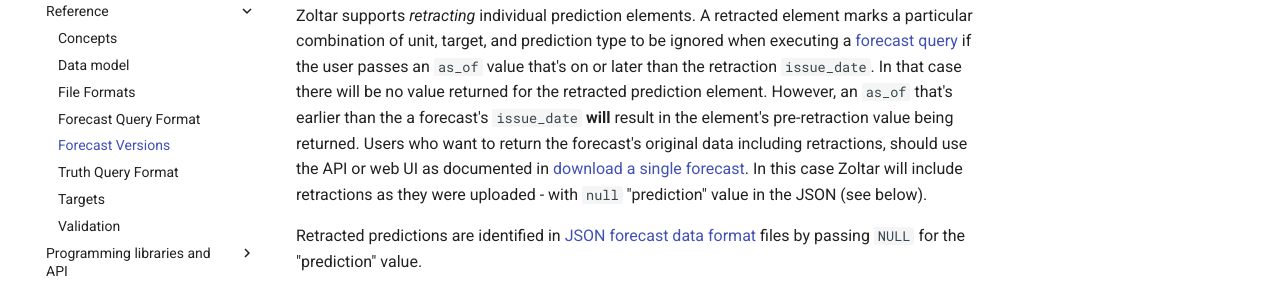
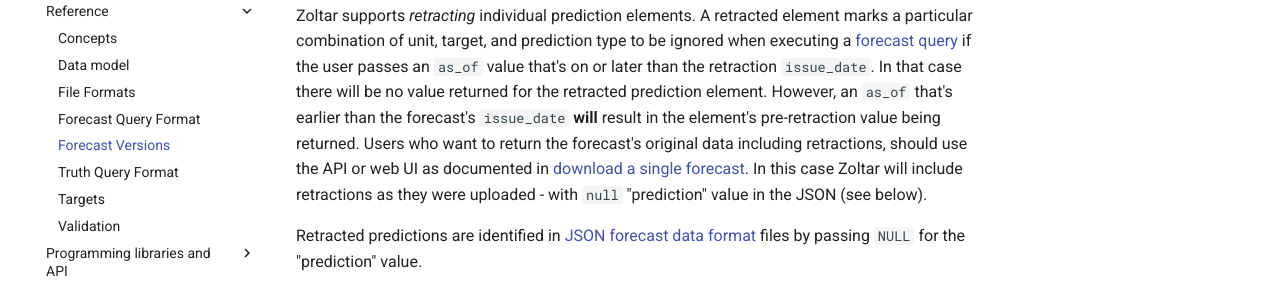
Before and after one commit to reichlab/docs.zoltardata, an MkDocs documentation site: the page built from docs/ForecastVersions.md, in a window 1280 px wide and 900 px high, scrolled down 669 px. Shown: the part 178-468 px from the top of the window. Built offline with MkDocs 1.6.1 and Material for MkDocs 9.7.7, drawn with Linux system fonts in a browser that asks for light colours.

```diff
--- a/docs/ForecastVersions.md
+++ b/docs/ForecastVersions.md
@@ -19,7 +19,7 @@ This means we require forecasts to be uploaded in `issue_date` order. If you nee
 
 # Retracted predictions
 
-Zoltar supports _retracting_ individual prediction elements. A retracted element marks a particular combination of unit, target, and prediction type to be ignored when executing a [forecast query](ForecastQueryFormat.md) if the user passes an `as_of` value that's on or later than the retraction `issue_date`. In that case there will be no value returned for the retracted prediction element. However, an `as_of` that's earlier than the a forecast's `issue_date` **will** result in the element's pre-retraction value being returned. Users who want to return the forecast's original data including retractions, should use the API or web UI as documented in [download a single forecast](Forecasts.md#download-a-single-forecast). In this case Zoltar will include retractions as they were uploaded - with `null` "prediction" value in the JSON (see below).
+Zoltar supports _retracting_ individual prediction elements. A retracted element marks a particular combination of unit, target, and prediction type to be ignored when executing a [forecast query](ForecastQueryFormat.md) if the user passes an `as_of` value that's on or later than the retraction `issue_date`. In that case there will be no value returned for the retracted prediction element. However, an `as_of` that's earlier than the forecast's `issue_date` **will** result in the element's pre-retraction value being returned. Users who want to return the forecast's original data including retractions, should use the API or web UI as documented in [download a single forecast](Forecasts.md#download-a-single-forecast). In this case Zoltar will include retractions as they were uploaded - with `null` "prediction" value in the JSON (see below).
 
 Retracted predictions are identified in [JSON forecast data format](FileFormats.md#forecast-data-format-json) files by passing `NULL` for the "prediction" value.
 
```
